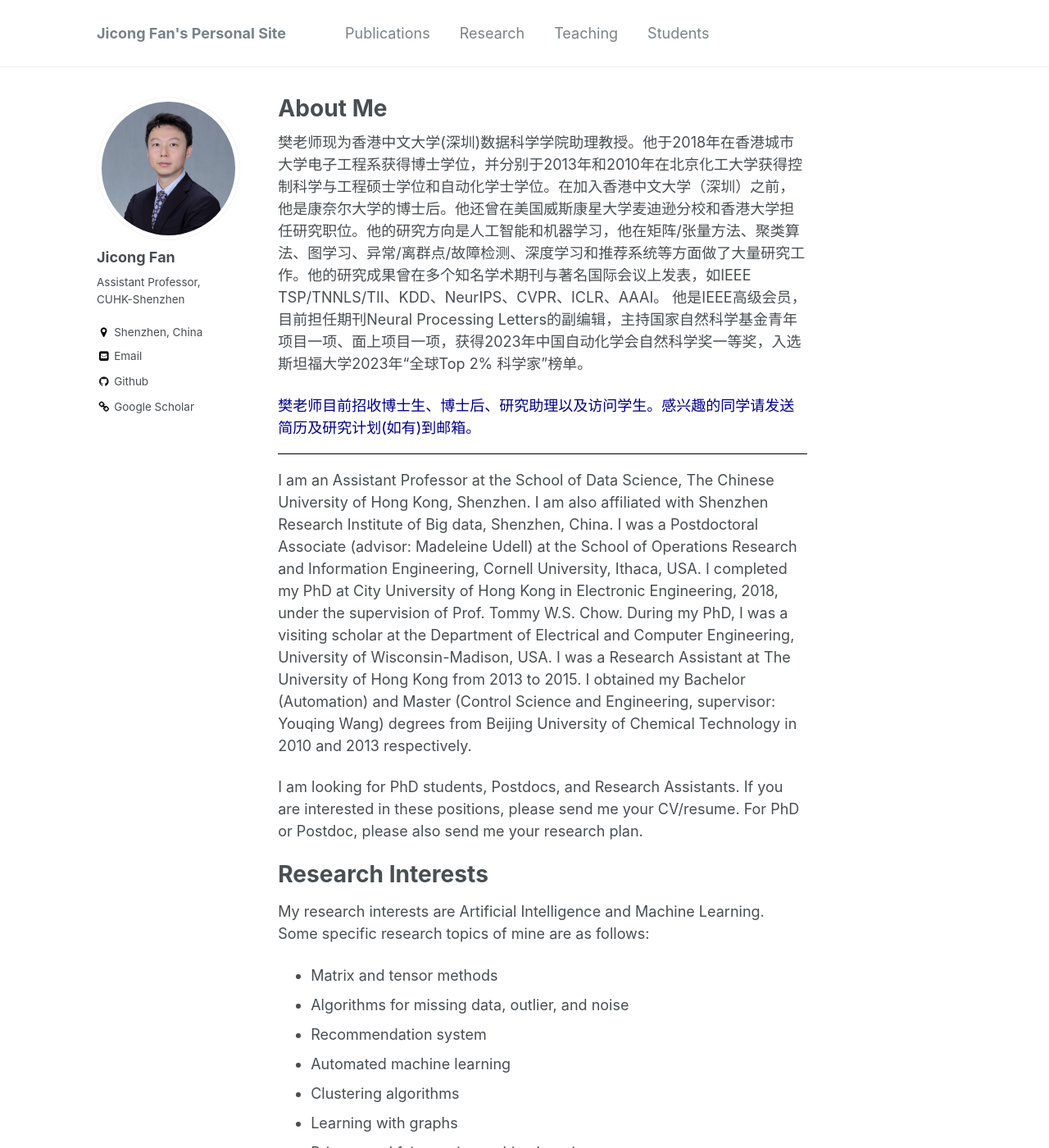
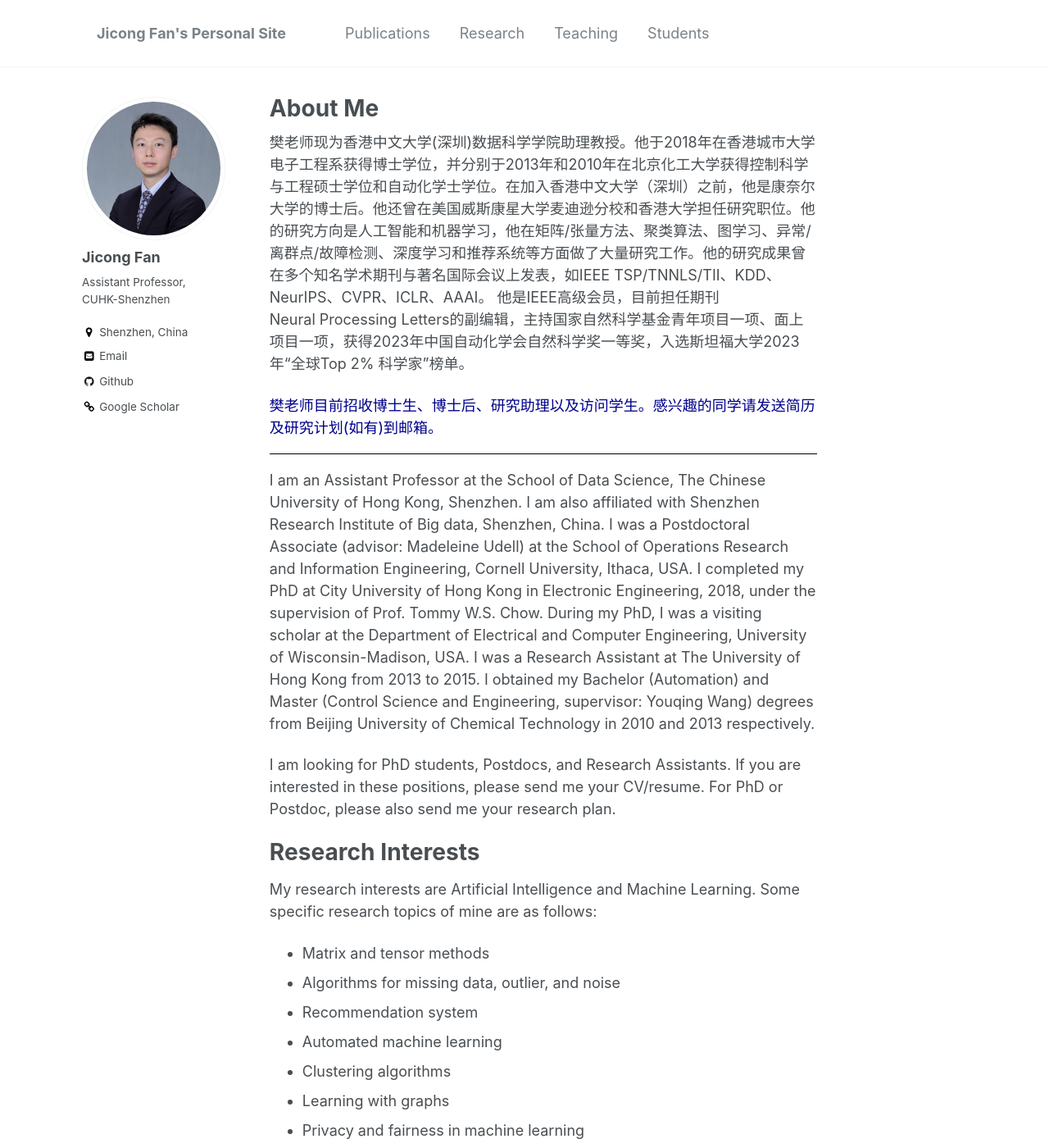
Before and after one commit to jicongfan/jicongfan.github.io, a Jekyll site: the page built from _pages/about.md, in a window 1280 px wide and 1400 px high. Shown: the whole window at 82% size. Built offline with Jekyll 4.4.1, drawn with Linux system fonts in a browser that asks for light colours.

Commit message:
Update _page.scss

```diff
--- a/_sass/_page.scss
+++ b/_sass/_page.scss
@@ -6,8 +6,8 @@
   @include container;
   @include clearfix;
   margin-top: 2em;
-  padding-left: 1em;
-  padding-right: 1em;
+  padding-left: 0em;
+  padding-right: 0em;
   animation: intro 0.3s both;
   animation-delay: 0.35s;
 
```
